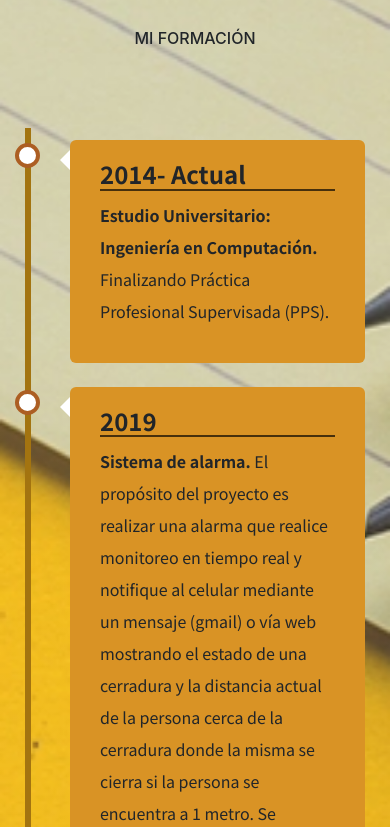
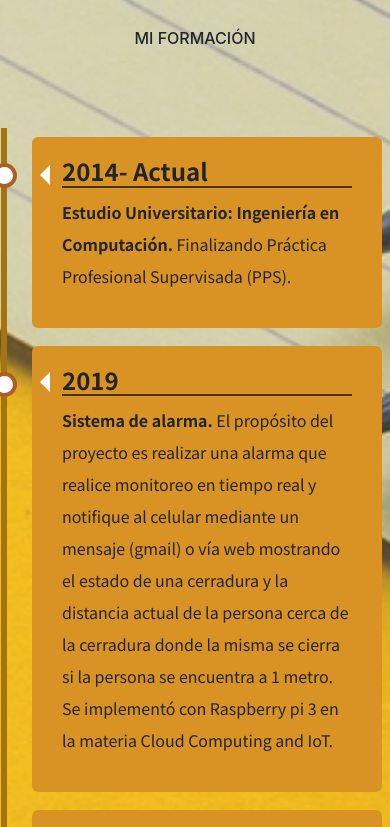
Before and after one commit to Oriailigo/Portfolio, a website with bundled scripts: page index.html in a window 390 px wide. Shown: the part 2322-3149 px from the top of the page. Built offline with nearby package versions, Linux system fonts and the light colour scheme; a script that the page names is missing.

```diff
--- a/css/mystyle.css
+++ b/css/mystyle.css
@@ -73,11 +73,13 @@
   background-color: #a37410;
   top: 0;
   bottom: 0;
-  left: 50%;
-  margin-left: -6px;
+  left: 52%;
+  /* margin-left: -6px; */
+  margin-left: -30px;
 }
 .container-time {
-  padding: 12px 40px;
+  /* padding: 12px 40px; */
+  padding: 9px 50px;
   position: relative;
   background-color: inherit;
   width: 50%;
@@ -90,7 +92,7 @@
   right: -10px;
   background-color: white;
   border: 4px solid #ac5e23;
-  top: 15px;
+  top: 35px;
   border-radius: 50%;
   z-index: 1;
 }
@@ -104,7 +106,7 @@
   content: " ";
   height: 0;
   position: absolute;
-  top: 22px;
+  top: 35px;
   width: 0;
   z-index: 1;
   right: 30px;
@@ -116,7 +118,7 @@
   content: " ";
   height: 0;
   position: absolute;
-  top: 22px;
+  top: 37px;
   width: 0;
   z-index: 1;
   left: 30px;
@@ -125,7 +127,8 @@
   border-color: transparent #d99325 transparent transparent;
 }
 .right::after {
-  left: -16px;
+  left: -14px;
+
 }
 .content {
   padding: 20px 30px;
@@ -165,18 +168,20 @@
   }
   .container-time {
     width: 100%;
-    padding-left: 70px;
-    padding-right: 25px;
+    /* padding-left: 70px; */
+    /* padding-right: 25px; */
+    padding: 9px 20px;
+    margin-left: 12px;
   }
   .container-time::before {
-    left: 60px;
+    left: 28px;
     border: medium solid white;
     border-width: 10px 10px 10px 0;
     border-color: transparent white transparent transparent;
   }
   .left::after,
   .right::after {
-    left: 15px;
+    left: -20px;
   }
   .right {
     left: 0%;
```
Also changed, not shown: index.html (+1 -1 lines), css/stylish-portfolio.css.
